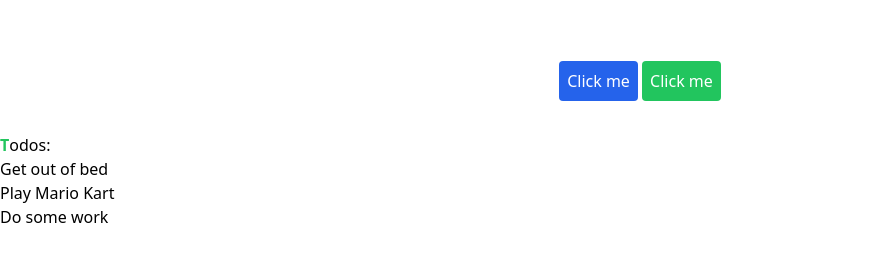
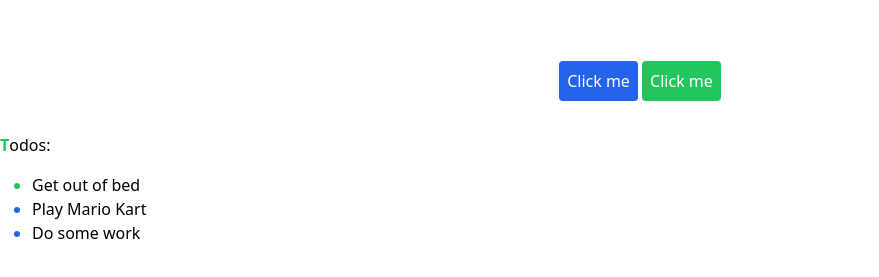
Before and after one commit to Annie-Huang/tailwind-JIT, a website: page index.html in a window 1280 px wide. Shown: the part 107-384 px from the top of the page, without its empty margins (0-879 px from the left). Drawn offline with Linux system fonts and the light colour scheme.

Commit message:
Change ul marker styling

```diff
--- a/Note.txt
+++ b/Note.txt
@@ -22,5 +22,9 @@ PS C:\react\tailwind-JIT> npx tailwindcss -i .\src\styles.css -o .\build\styles.
 
 
 Useful command:
+----------------------------------
 first-letter:font-bold
 first-letter:text-green-500
+
+list-disc marker:text-blue-600
+    Change marker styling.
--- a/index.html
+++ b/index.html
@@ -23,8 +23,8 @@
 
     <div>
       <h3 class="first-letter:font-bold first-letter:text-green-500">Todos:</h3>
-      <ul>
-        <li>Get out of bed</li>
+      <ul class="my-4 list-disc marker:text-blue-600 px-8">
+        <li class="marker:text-green-500">Get out of bed</li>
         <li>Play Mario Kart</li>
         <li>Do some work</li>
       </ul>
```
Also changed, not shown: build/styles.css.
